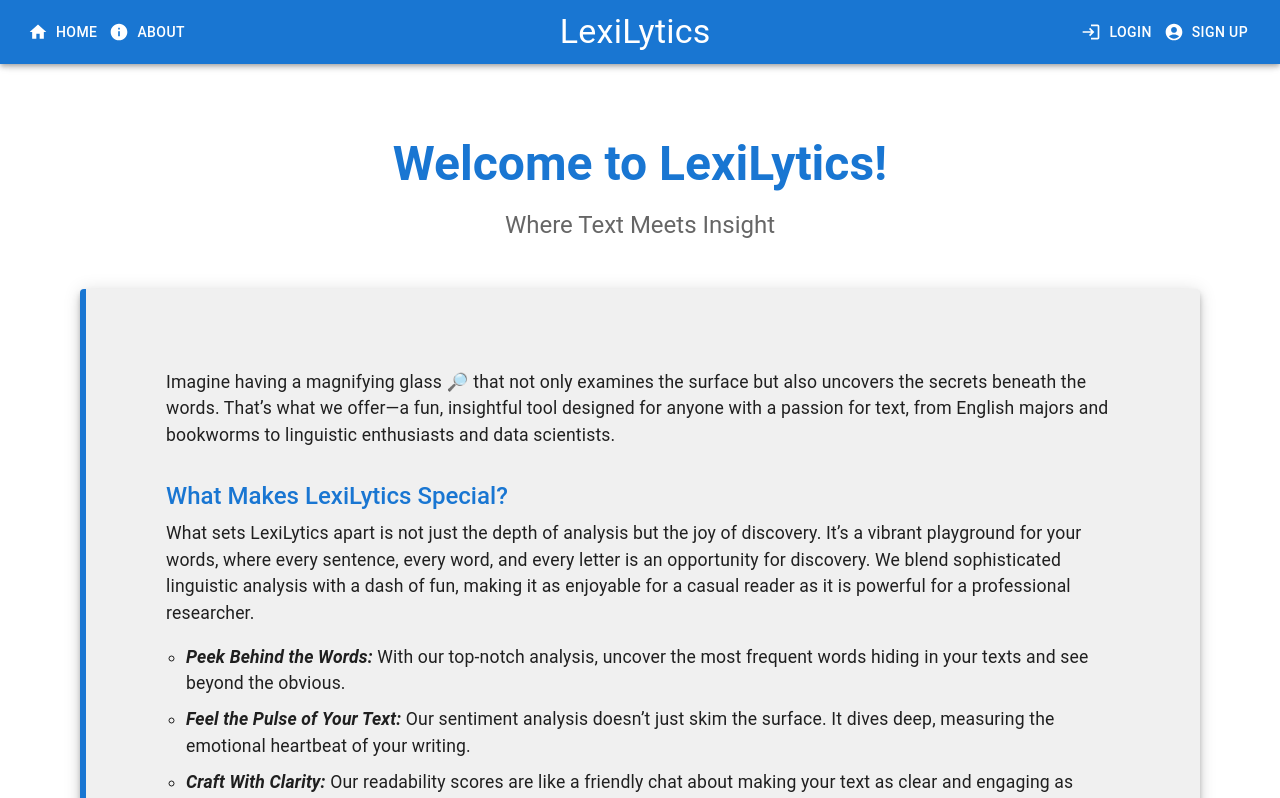
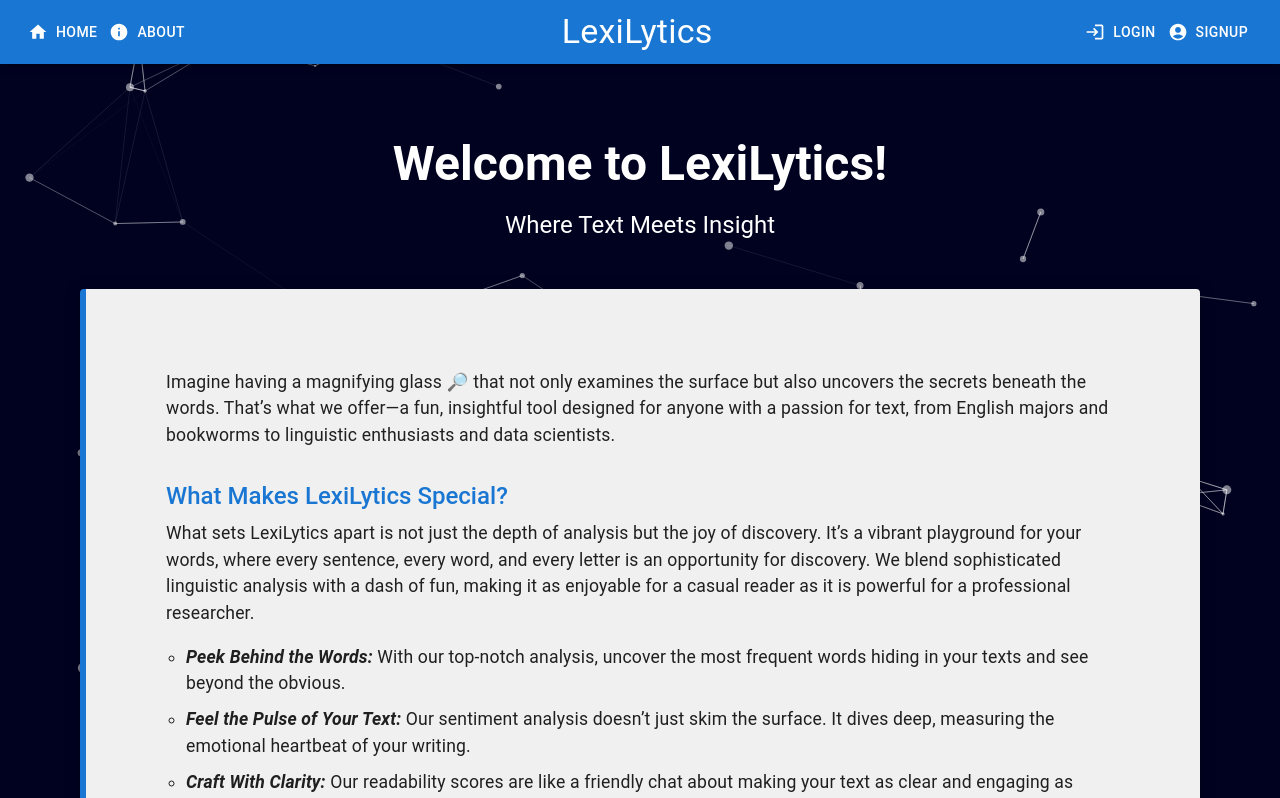
Before and after one commit to KhaledHussein1/BookStats, a React (Vite) app in the folder frontend/: page /about in a window 1280 px wide. Shown: the top 798 px of the page. Built offline with nearby package versions, Linux system fonts and the light colour scheme.

Commit message:
interactive design

```diff
--- a/frontend/src/components/Pages/AboutPage.jsx
+++ b/frontend/src/components/Pages/AboutPage.jsx
@@ -1,5 +1,6 @@
 import React from 'react';
 import { Container, Typography, Box, Paper, useTheme, useMediaQuery } from '@mui/material';
+import Particles from '../animation/ParticlesHome';
 
 const AboutPage = () => {
   const theme = useTheme();
@@ -7,15 +8,16 @@ const AboutPage = () => {
 
   return (
     <Container>
-      <Box my={4} sx={{ textAlign: 'center' }}>
-        <Typography variant="h3" component="h1" color="primary" gutterBottom style={{ fontWeight: 600 }}>
+      <Particles />
+      <Box my={4} sx={{ textAlign: 'center', position: 'relative' }}>
+        <Typography variant="h3" component="h1" color="white" gutterBottom style={{ fontWeight: 600 }}>
           Welcome to LexiLytics!
         </Typography>
-        <Typography variant="h5" component="h2" color="textSecondary" gutterBottom>
+        <Typography variant="h5" component="h2" color="white" gutterBottom>
             Where Text Meets Insight
         </Typography>
       </Box>
-      <Box display="flex" flexDirection={isMobile ? 'column' : 'row'} justifyContent="center" alignItems="start">
+      <Box display="flex" sx={{ position: 'relative' }} flexDirection={isMobile ? 'column' : 'row'} justifyContent="center" alignItems="start">
         <Paper elevation={6} sx={{ p: 10, maxWidth: 1500, mx: 2, my: 2, backgroundColor: '#f0f0f0', borderLeft: '6px solid', borderColor: theme.palette.primary.main }}>
 
           <Typography variant="body1" paragraph style={{ fontSize: '1.1rem' }}>
@@ -60,9 +62,7 @@ const AboutPage = () => {
                 <li style={{ marginBottom: '10px' }}><strong><em>For the Storytellers:</em></strong> Explore the depth of your narratives, refine your style, and connect with your
                     readers on a whole new level.</li>
             </ul>
-
           </Typography>
-
           <Typography variant="h5"  color="primary" gutterBottom style={{ fontWeight: 500, marginTop: theme.spacing(4)}}>Embark on Your Journey</Typography>
           <Typography variant="body1" paragraph style={{ fontSize: '1.1rem' }}>
             Ready to explore what your text has to say? Sign up and start your journey into
--- a/frontend/src/components/Pages/Home.jsx
+++ b/frontend/src/components/Pages/Home.jsx
@@ -1,5 +1,5 @@
 import React from 'react';
-import { Paper, Container, Typography, Box, Grid, useTheme } from '@mui/material';
+import { Paper, Container, Typography, Box, Grid } from '@mui/material';
 import TheaterComedyIcon from '@mui/icons-material/TheaterComedy';
 import BarChartIcon from '@mui/icons-material/BarChart';
 import MenuBookIcon from '@mui/icons-material/MenuBook';
@@ -9,8 +9,6 @@ import SearchIcon from '@mui/icons-material/Search';
 import Particles from '../animation/ParticlesHome';
 
 function Home() {
-  const theme = useTheme();
-
   return (
     <>
     <Particles />
--- a/frontend/src/components/Pages/LoginPage.jsx
+++ b/frontend/src/components/Pages/LoginPage.jsx
@@ -1,11 +1,15 @@
 import React from 'react';
-import { Container } from '@mui/material';
+import { Container, Box} from '@mui/material';
 import LoginForm from '../auth/LoginForm'; // Import LoginForm component
+import Particles from '../animation/ParticlesHome';
 
 const LoginPage = () => {
   return (
     <Container maxWidth="sm">
+      <Particles />
+      <Box sx={{  position: 'relative' }}>
       <LoginForm />
+      </Box>
     </Container>
   );
 };
--- a/frontend/src/components/Pages/RegisterPage.jsx
+++ b/frontend/src/components/Pages/RegisterPage.jsx
@@ -1,11 +1,15 @@
 import React from 'react';
-import { Container } from '@mui/material';
+import { Container, Box } from '@mui/material';
 import RegisterForm from '../auth/RegisterForm';
+import Particles from '../animation/ParticlesHome';
 
 const RegisterPage = () => {
   return (
     <Container maxWidth="sm">
+      <Particles />
+      <Box sx={{  position: 'relative' }}>
       <RegisterForm />
+      </Box>
     </Container>
   );
 };
--- a/frontend/src/components/navbar/NavBar.jsx
+++ b/frontend/src/components/navbar/NavBar.jsx
@@ -64,7 +64,7 @@ const NavBar = () => {
         ) : (
           <Box sx={{ display: 'flex', alignItems: 'center', marginLeft: 'auto' }}>
             <Button color="inherit" onClick={handleLoginClick} startIcon={<LoginIcon />}>Login</Button>
-            <Button color="inherit" onClick={handleSignupClick} startIcon={<AccountCircleIcon />}>Sign Up</Button>
+            <Button color="inherit" onClick={handleSignupClick} startIcon={<AccountCircleIcon />}>SignUp</Button>
           </Box>
         )}
       </Toolbar>
```
